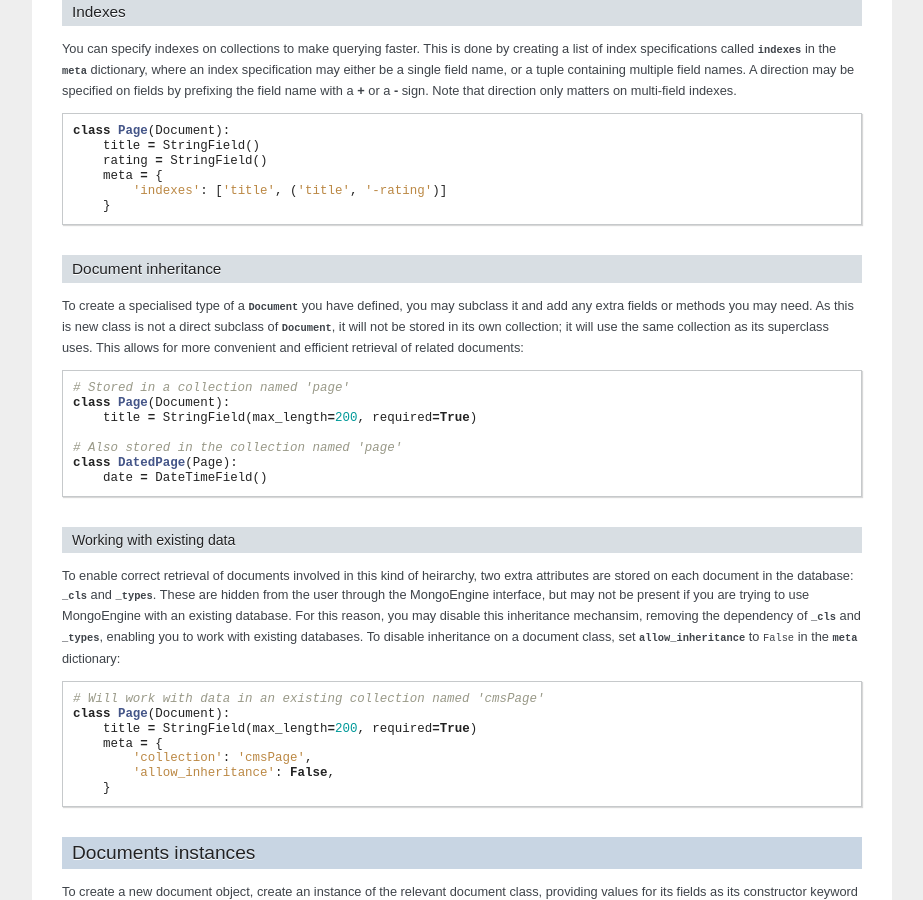
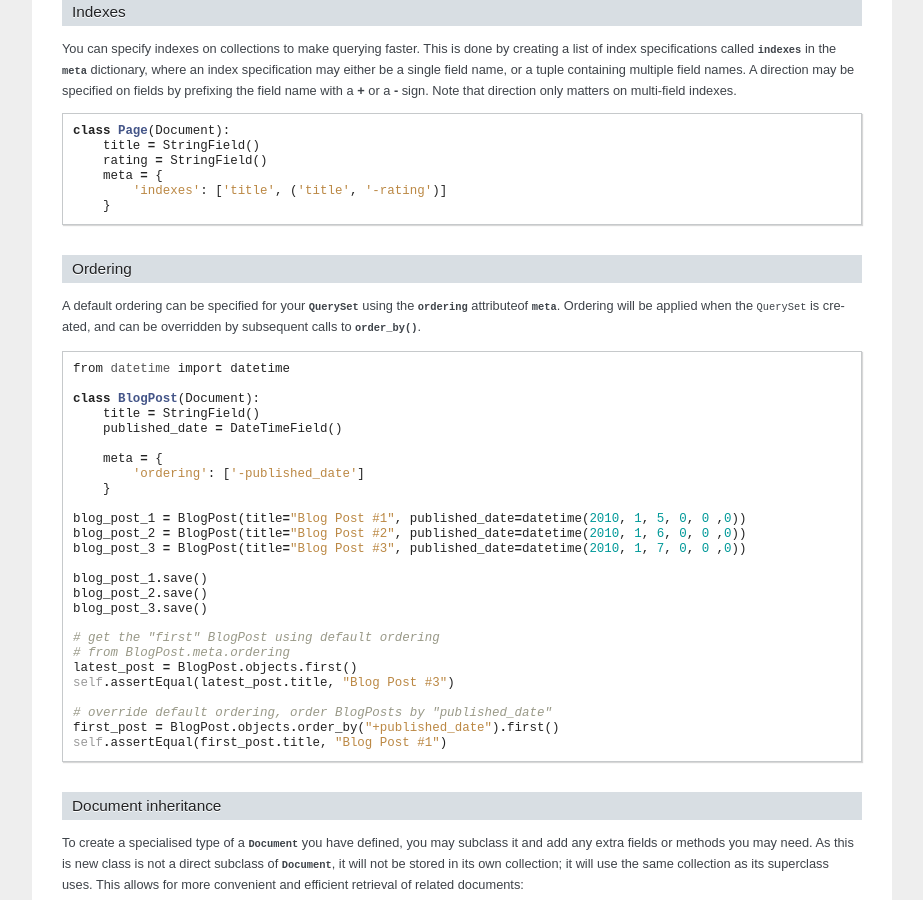
Before and after one commit to MongoEngine/mongoengine, a Sphinx documentation site: the page built from docs/userguide.rst, in a window 1280 px wide and 900 px high, scrolled down 2771 px. Shown: the whole window, without its empty margins (198-1121 px from the left). Built offline with Sphinx 7.4.7, drawn with Linux system fonts in a browser that asks for light colours.

Commit message:
added default ordering to meta options, included docs and tests

```diff
--- a/docs/userguide.rst
+++ b/docs/userguide.rst
@@ -183,6 +183,41 @@ sign. Note that direction only matters on multi-field indexes. ::
         meta = {
             'indexes': ['title', ('title', '-rating')]
         }
+
+Ordering
+--------
+
+A default ordering can be specified for your :class:`~mongoengine.queryset.QuerySet`
+using the :attr:`ordering` attributeof :attr:`~Document.meta`.
+Ordering will be applied when the ``QuerySet`` is created, and can be
+overridden by subsequent calls to :meth:`~mongoengine.QuerySet.order_by`. ::
+
+    from datetime import datetime
+
+    class BlogPost(Document):
+        title = StringField()
+        published_date = DateTimeField()
+
+        meta = {
+            'ordering': ['-published_date']
+        }
+
+    blog_post_1 = BlogPost(title="Blog Post #1", published_date=datetime(2010, 1, 5, 0, 0 ,0))
+    blog_post_2 = BlogPost(title="Blog Post #2", published_date=datetime(2010, 1, 6, 0, 0 ,0))
+    blog_post_3 = BlogPost(title="Blog Post #3", published_date=datetime(2010, 1, 7, 0, 0 ,0))
+
+    blog_post_1.save()
+    blog_post_2.save()
+    blog_post_3.save()
+
+    # get the "first" BlogPost using default ordering
+    # from BlogPost.meta.ordering
+    latest_post = BlogPost.objects.first()
+    self.assertEqual(latest_post.title, "Blog Post #3")
+
+    # override default ordering, order BlogPosts by "published_date"
+    first_post = BlogPost.objects.order_by("+published_date").first()
+    self.assertEqual(first_post.title, "Blog Post #1")
 
 Document inheritance
 --------------------
```
Also changed, not shown: 3 other files.
